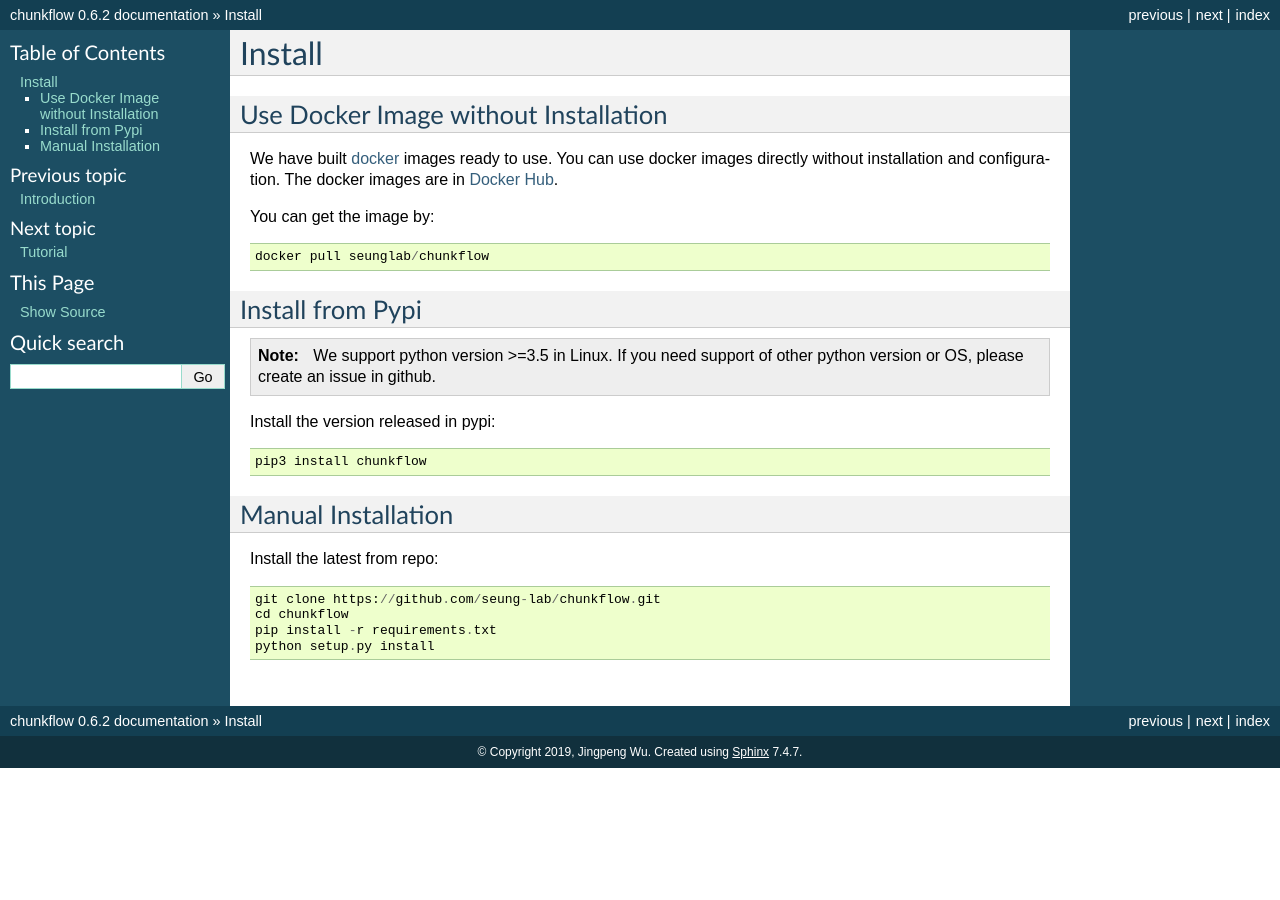
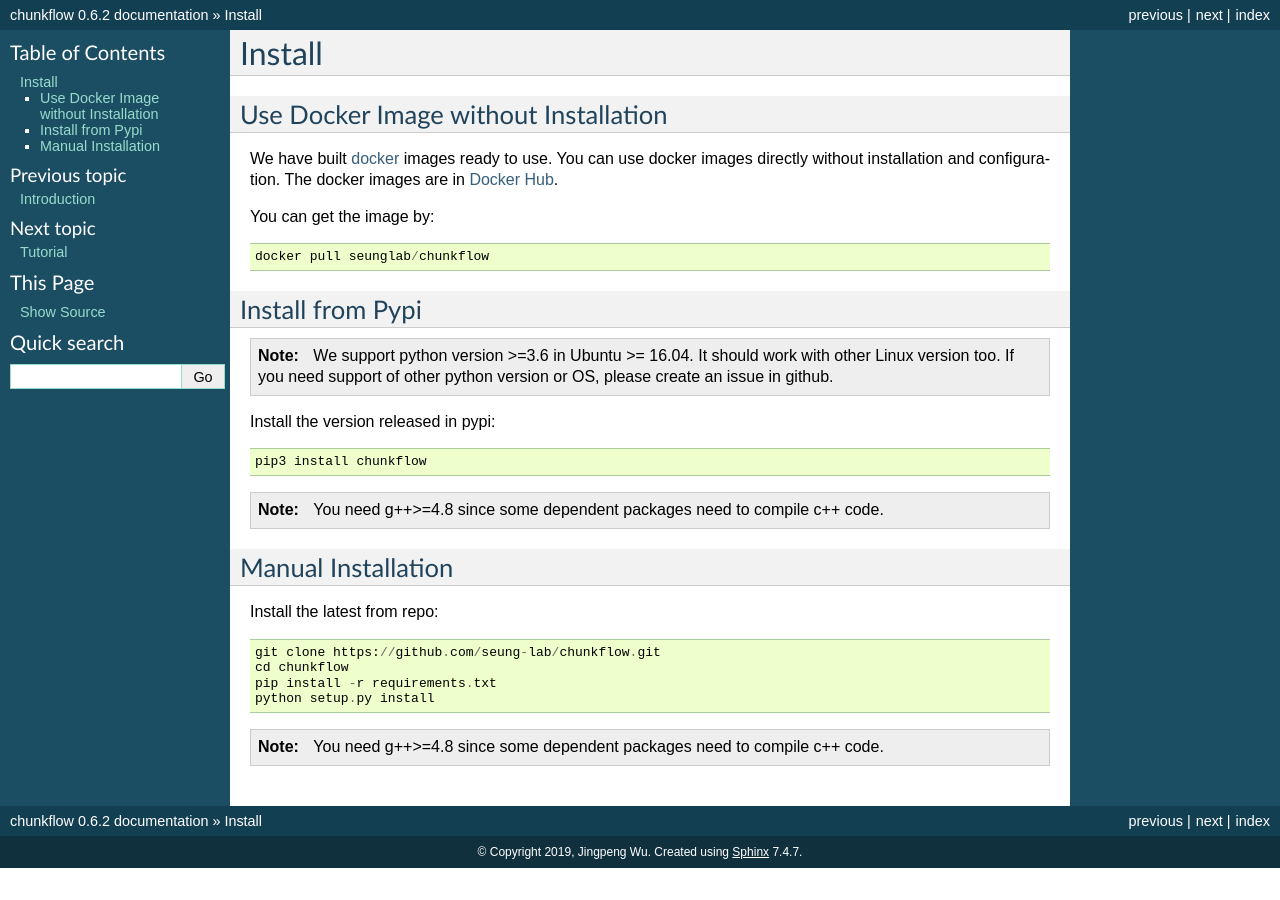
Before and after one commit to seung-lab/chunkflow, a Sphinx documentation site: the page built from docs/source/install.rst, in a window 1280 px wide. Built offline with Sphinx 7.4.7, drawn with Linux system fonts in a browser that asks for light colours.

Commit message:
add g++ requirement;

```diff
--- a/docs/source/install.rst
+++ b/docs/source/install.rst
@@ -18,11 +18,15 @@
 ==================
 .. note::
 
-    We support python version >=3.5 in Linux. If you need support of other python version or OS, please create an issue in github.
+    We support python version >=3.6 in Ubuntu >= 16.04. It should work with other Linux version too. If you need support of other python version or OS, please create an issue in github.
 
 Install the version released in pypi::
 
    pip3 install chunkflow
+
+.. note::
+
+   You need g++>=4.8 since some dependent packages need to compile c++ code.
 
 Manual Installation
 ===================
@@ -32,3 +36,7 @@
    cd chunkflow
    pip install -r requirements.txt
    python setup.py install
+
+.. note::
+
+   You need g++>=4.8 since some dependent packages need to compile c++ code.
```
